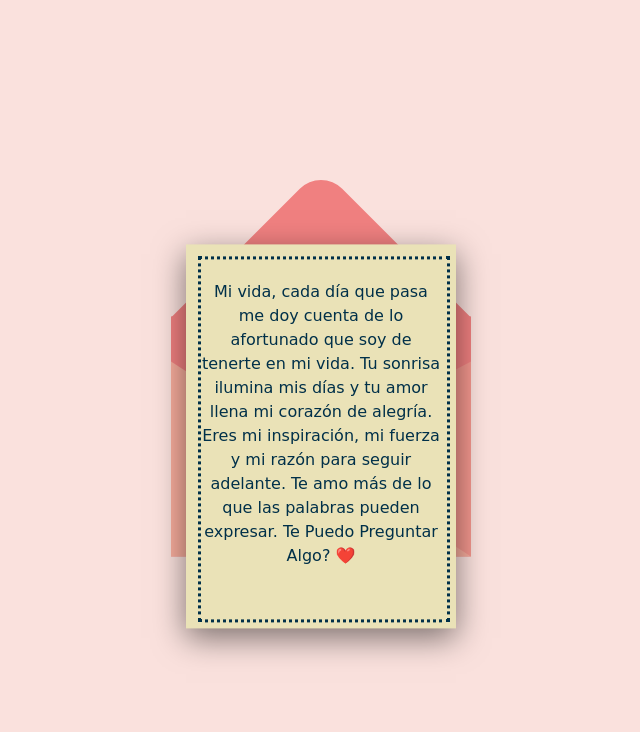
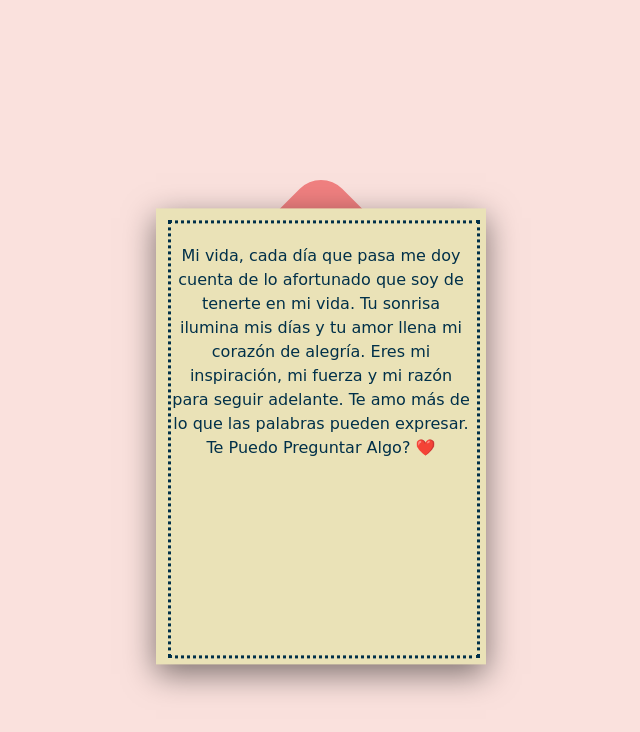
Before and after one commit to Sherman95/IvaLove, a website: page love letter.html in a window 1280 px wide. Both pictures are taken after a click on the element 640 px from the left and 438 px from the top of the page. Shown: the whole page, without its empty margins (319-959 px from the left). Drawn offline with nearby package versions, Linux system fonts and the light colour scheme.

Commit message:
Update love-letter.css

```diff
--- a/css/love-letter.css
+++ b/css/love-letter.css
@@ -64,8 +64,8 @@ body {
   top: 50%; /* Centra verticalmente */
   left: 50%; /* Centra horizontalmente */
   transform: translate(-50%, -50%); /* Ajusta el centro */
-  width: 90%; /* Ocupa el 90% del ancho de la pantalla */
-  height: 160%; /* Ocupa el 90% de la altura de la pantalla */
+  width: 110%; /* Ocupa el 90% del ancho de la pantalla */
+  height: 190%; /* Ocupa el 90% de la altura de la pantalla */
   z-index: 1000; /* Asegúrate de que esté delante de todo */
   box-shadow: 0 10px 30px rgba(0, 0, 0, 0.5); /* Sombra más pronunciada */
   overflow: auto; /* Permite desplazamiento si el texto es demasiado largo */
```
